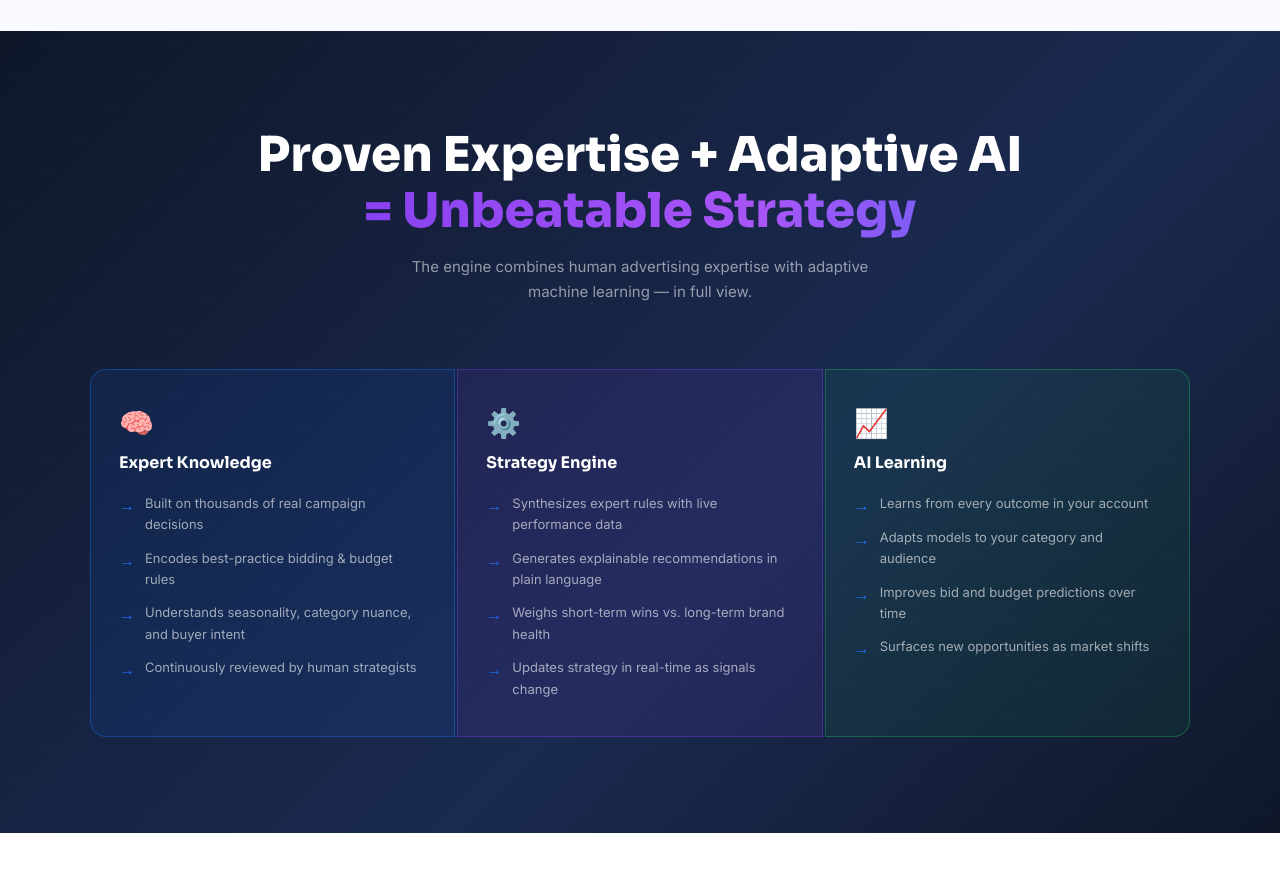
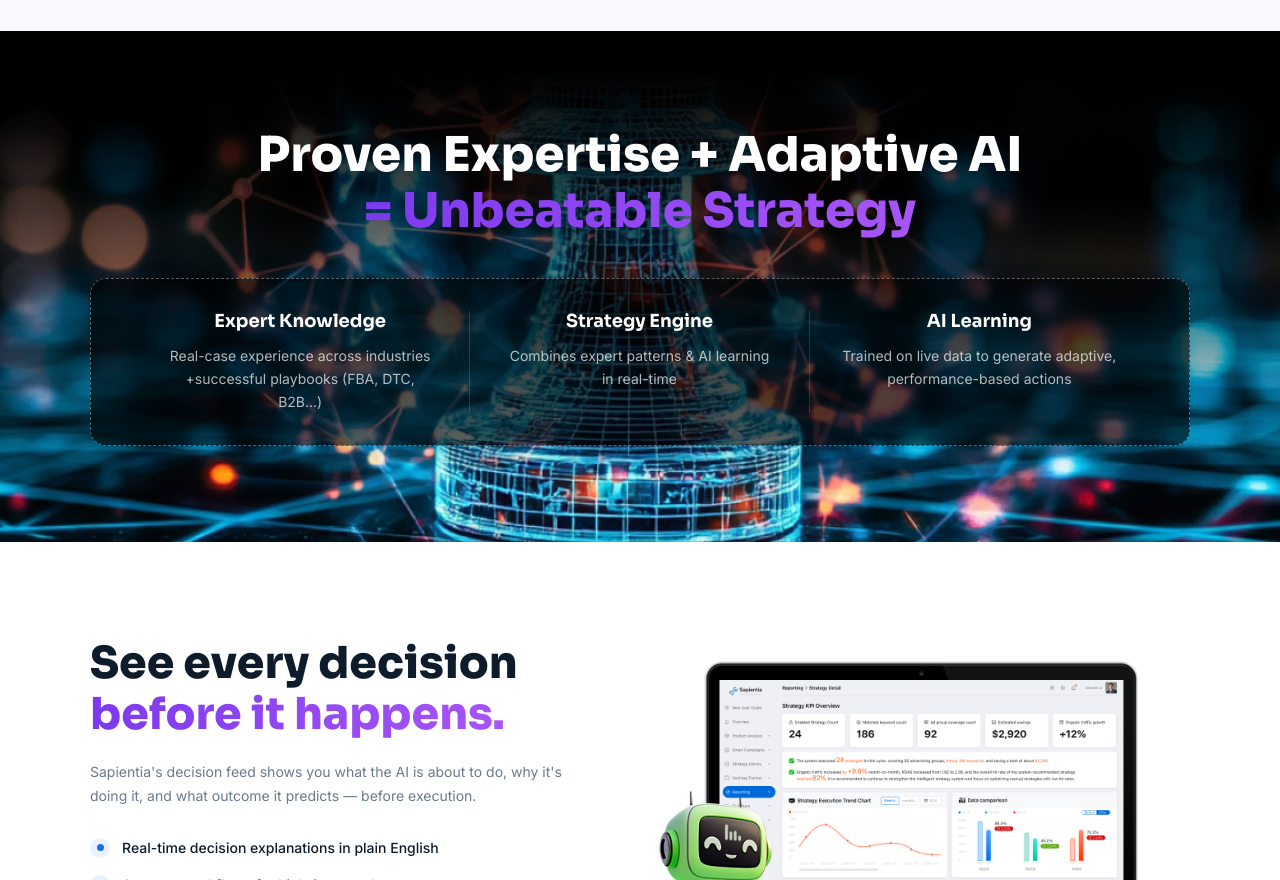
Before and after one commit to panfeeling0805-cloud/dtc-index, a React (Vite) app in the folder frontend/: page /features/whitebox-ai in a window 1280 px wide. Shown: the part 1920-2800 px from the top of the page. Built offline with nearby package versions, Linux system fonts and the light colour scheme.

Commit message:
UI更新: WhiteBoxAI页面重设计 + AboutUs页面背景图替换 (2026-05-10 20:41)

```diff
--- a/frontend/src/pages/AboutUs.tsx
+++ b/frontend/src/pages/AboutUs.tsx
@@ -23,7 +23,9 @@ export default function AboutUs() {
       <section
         style={{
           ...sectionBase,
-          background: 'linear-gradient(135deg, #e8f0fe 0%, #f0f5ff 100%)',
+          backgroundImage: "url('/assets/path_1.png')",
+          backgroundSize: 'cover',
+          backgroundPosition: 'center',
           textAlign: 'center',
         }}
       >
@@ -61,42 +63,13 @@ export default function AboutUs() {
             across Amazon, Google, TikTok and Meta.
           </p>
 
-          {/* Robot placeholders */}
-          <div
-            style={{
-              display: 'flex',
-              justifyContent: 'center',
-              gap: 32,
-              flexWrap: 'wrap',
-            }}
-          >
-            {[
-              { bg: '#1b6ef3', label: 'Strategy Bot' },
-              { bg: '#f97316', label: 'Analytics Bot' },
-              { bg: '#22c55e', label: 'Optimize Bot' },
-            ].map(({ bg, label }) => (
-              <div
-                key={label}
-                style={{
-                  width: 120,
-                  height: 140,
-                  background: bg,
-                  borderRadius: 16,
-                  display: 'flex',
-                  flexDirection: 'column',
-                  alignItems: 'center',
-                  justifyContent: 'center',
-                  color: '#fff',
-                  fontWeight: 700,
-                  fontSize: 13,
-                  gap: 8,
-                  boxShadow: '0 4px 20px rgba(0,0,0,0.12)',
-                }}
-              >
-                <span style={{ fontSize: 40 }}>🤖</span>
-                {label}
-              </div>
-            ))}
+          {/* aboutme1 overlay image */}
+          <div style={{ display: 'flex', justifyContent: 'center' }}>
+            <img
+              src="/assets/aboutme1.png"
+              alt=""
+              style={{ maxWidth: '100%', width: 680, objectFit: 'contain', display: 'block' }}
+            />
           </div>
         </div>
       </section>
--- a/frontend/src/pages/features/WhiteBoxAI.tsx
+++ b/frontend/src/pages/features/WhiteBoxAI.tsx
@@ -223,95 +223,65 @@ export default function WhiteBoxAI() {
 
       {/* ── SECTION: Proven Expertise + Adaptive AI ── */}
       <section style={{
-        background: 'linear-gradient(135deg, #0f1729 0%, #1a2a50 60%, #0f1729 100%)',
+        backgroundImage: "url('/assets/Mask group1.png')",
+        backgroundSize: 'cover',
+        backgroundPosition: 'center',
         padding: '96px 48px',
         position: 'relative',
         overflow: 'hidden',
       }}>
-        <div style={{
-          position: 'absolute', inset: 0,
-          backgroundImage: 'radial-gradient(circle, rgba(255,255,255,0.04) 1px, transparent 1px)',
-          backgroundSize: '32px 32px',
-          pointerEvents: 'none',
-        }} />
         <div style={{ maxWidth: 1100, margin: '0 auto', position: 'relative', zIndex: 1 }}>
-          <div style={{ textAlign: 'center', marginBottom: 64 }}>
+          <div style={{ textAlign: 'center', marginBottom: 40 }}>
             <h2 style={{
               fontFamily: "'Sora', sans-serif",
               fontSize: 'clamp(28px, 4vw, 48px)',
               fontWeight: 800, color: 'white',
-              lineHeight: 1.15, marginBottom: 16,
+              lineHeight: 1.15, marginBottom: 0,
             }}>
               Proven Expertise + Adaptive AI<br />
               <span className="gradient-text">= Unbeatable Strategy</span>
             </h2>
-            <p style={{ fontSize: 15, color: 'rgba(255,255,255,0.55)', maxWidth: 500, margin: '0 auto', lineHeight: 1.7, fontFamily: "'Inter', sans-serif" }}>
-              The engine combines human advertising expertise with adaptive machine learning — in full view.
-            </p>
           </div>
 
-          <div style={{ display: 'grid', gridTemplateColumns: 'repeat(3, 1fr)', gap: 2 }}>
+          {/* Simplified 3-column card */}
+          <div style={{
+            background: 'rgba(0,0,0,0.6)',
+            border: '1px dashed rgba(255,255,255,0.35)',
+            borderRadius: 16,
+            padding: '32px 40px',
+            display: 'grid',
+            gridTemplateColumns: 'repeat(3, 1fr)',
+            gap: 0,
+          }}>
             {[
               {
                 label: 'Expert Knowledge',
-                icon: '🧠',
-                points: [
-                  'Built on thousands of real campaign decisions',
-                  'Encodes best-practice bidding & budget rules',
-                  'Understands seasonality, category nuance, and buyer intent',
-                  'Continuously reviewed by human strategists',
-                ],
-                border: 'rgba(27,110,243,0.4)',
-                bg: 'rgba(27,110,243,0.1)',
+                desc: 'Real-case experience across industries +successful playbooks (FBA, DTC, B2B...)',
               },
               {
                 label: 'Strategy Engine',
-                icon: '⚙️',
-                points: [
-                  'Synthesizes expert rules with live performance data',
-                  'Generates explainable recommendations in plain language',
-                  'Weighs short-term wins vs. long-term brand health',
-                  'Updates strategy in real-time as signals change',
-                ],
-                border: 'rgba(124,58,237,0.4)',
-                bg: 'rgba(124,58,237,0.1)',
-                highlight: true,
+                desc: 'Combines expert patterns & AI learning in real-time',
               },
               {
                 label: 'AI Learning',
-                icon: '📈',
-                points: [
-                  'Learns from every outcome in your account',
-                  'Adapts models to your category and audience',
-                  'Improves bid and budget predictions over time',
-                  'Surfaces new opportunities as market shifts',
-                ],
-                border: 'rgba(34,197,94,0.35)',
-                bg: 'rgba(34,197,94,0.08)',
+                desc: 'Trained on live data to generate adaptive, performance-based actions',
               },
             ].map((col, i) => (
               <div key={col.label} style={{
-                background: col.bg,
-                border: `1px solid ${col.border}`,
-                borderRadius: i === 0 ? '16px 0 0 16px' : i === 2 ? '0 16px 16px 0' : '0',
-                padding: '36px 28px',
+                borderRight: i < 2 ? '1px solid rgba(255,255,255,0.15)' : 'none',
+                padding: '0 32px',
+                textAlign: 'center',
               }}>
-                <div style={{ fontSize: 28, marginBottom: 14 }}>{col.icon}</div>
                 <h3 style={{
                   fontFamily: "'Sora', sans-serif",
-                  fontSize: 16, fontWeight: 700,
-                  color: 'white', marginBottom: 20,
+                  fontSize: 18, fontWeight: 700,
+                  color: 'white', marginBottom: 12,
                 }}>
                   {col.label}
                 </h3>
-                <ul style={{ listStyle: 'none', padding: 0, margin: 0, display: 'flex', flexDirection: 'column', gap: 12 }}>
-                  {col.points.map(pt => (
-                    <li key={pt} style={{ display: 'flex', alignItems: 'flex-start', gap: 10 }}>
-                      <span style={{ color: '#1B6EF3', fontWeight: 700, flexShrink: 0, marginTop: 2 }}>→</span>
-                      <span style={{ fontSize: 13, color: 'rgba(255,255,255,0.6)', lineHeight: 1.65, fontFamily: "'Inter', sans-serif" }}>{pt}</span>
-                    </li>
-                  ))}
-                </ul>
+                <p style={{ fontSize: 14, color: 'rgba(255,255,255,0.7)', lineHeight: 1.65, fontFamily: "'Inter', sans-serif", margin: 0 }}>
+                  {col.desc}
+                </p>
               </div>
             ))}
           </div>
@@ -358,78 +328,13 @@ export default function WhiteBoxAI() {
             </ul>
           </div>
 
-          {/* Right — dashboard mockup */}
-          <div style={{
-            background: 'white',
-            borderRadius: 20,
-            boxShadow: '0 8px 48px rgba(27,110,243,0.13)',
-            border: '1px solid #e4eeff',
-            overflow: 'hidden',
-          }}>
-            {/* Window chrome */}
-            <div style={{
-              background: '#f4f7fb',
-              padding: '12px 16px',
-              borderBottom: '1px solid #e4eeff',
-              display: 'flex', alignItems: 'center', gap: 6,
-            }}>
-              <span style={{ width: 10, height: 10, borderRadius: '50%', background: '#ef4444', display: 'inline-block' }} />
-              <span style={{ width: 10, height: 10, borderRadius: '50%', background: '#f59e0b', display: 'inline-block' }} />
-              <span style={{ width: 10, height: 10, borderRadius: '50%', background: '#22c55e', display: 'inline-block' }} />
-              <span style={{ fontFamily: "'Sora', sans-serif", fontSize: 12, fontWeight: 700, color: '#6B7A8D', marginLeft: 10 }}>Strategy Decision Feed</span>
-            </div>
-
-            <div style={{ padding: '20px', display: 'flex', flexDirection: 'column', gap: 12 }}>
-              {/* Pending action */}
-              <div style={{ background: '#fff7ed', borderRadius: 14, padding: '16px 18px', border: '1px solid #fed7aa' }}>
-                <div style={{ display: 'flex', alignItems: 'center', justifyContent: 'space-between', marginBottom: 8 }}>
-                  <span style={{ fontSize: 11, fontWeight: 700, color: '#f97316', fontFamily: "'Sora', sans-serif" }}>⏳ PENDING APPROVAL</span>
-                  <span style={{ fontSize: 10, color: '#6B7A8D' }}>2 min ago</span>
-                </div>
-                <p style={{ fontSize: 13, color: '#0D1B2A', fontWeight: 500, marginBottom: 8, lineHeight: 1.5 }}>
-                  Increase bid for <strong>"running shoes womens"</strong> from $1.20 → $1.55
-                </p>
-                <p style={{ fontSize: 12, color: '#6B7A8D', marginBottom: 12, lineHeight: 1.5 }}>
-                  Reason: CTR 4.2% (avg 1.8%), ROAS 6.1x over 14 days. Predicted rank improvement: #7 → #3.
-                </p>
-                <div style={{ display: 'flex', gap: 8 }}>
-                  <button style={{ flex: 1, background: '#1B6EF3', color: 'white', border: 'none', borderRadius: 8, padding: '8px', fontSize: 12, fontWeight: 700, cursor: 'pointer', fontFamily: "'Sora', sans-serif" }}>Approve</button>
-                  <button style={{ flex: 1, background: 'white', color: '#6B7A8D', border: '1px solid #e4eeff', borderRadius: 8, padding: '8px', fontSize: 12, fontWeight: 600, cursor: 'pointer', fontFamily: "'Sora', sans-serif" }}>Decline</button>
-                </div>
-              </div>
-
-              {/* Approved action */}
-              <div style={{ background: '#f0fdf4', borderRadius: 14, padding: '16px 18px', border: '1px solid #bbf7d0' }}>
-                <div style={{ display: 'flex', alignItems: 'center', justifyContent: 'space-between', marginBottom: 8 }}>
-                  <span style={{ fontSize: 11, fontWeight: 700, color: '#16a34a', fontFamily: "'Sora', sans-serif" }}>✓ EXECUTED</span>
-                  <span style={{ fontSize: 10, color: '#6B7A8D' }}>18 min ago</span>
-                </div>
-                <p style={{ fontSize: 13, color: '#0D1B2A', fontWeight: 500, marginBottom: 6, lineHeight: 1.5 }}>
-                  Paused keyword <strong>"cheap bluetooth headphones"</strong>
-                </p>
-                <div style={{ display: 'flex', gap: 8 }}>
-                  <div style={{ background: 'white', borderRadius: 7, padding: '5px 10px', fontSize: 11, color: '#16a34a', fontWeight: 700 }}>ACOS was 94%</div>
-                  <div style={{ background: 'white', borderRadius: 7, padding: '5px 10px', fontSize: 11, color: '#1B6EF3', fontWeight: 700 }}>$48 saved</div>
-                </div>
-              </div>
-
-              {/* Info card */}
-              <div style={{ background: '#EAF1FF', borderRadius: 14, padding: '16px 18px' }}>
-                <div style={{ fontSize: 11, fontWeight: 700, color: '#1B6EF3', marginBottom: 8, fontFamily: "'Sora', sans-serif" }}>✦ AI INSIGHT</div>
-                <p style={{ fontSize: 13, color: '#0D1B2A', lineHeight: 1.6, margin: 0 }}>
-                  Strategy is operating within your ROAS floor of 4.0x. 3 opportunities queued for tomorrow's review window.
-                </p>
-              </div>
-
-              {/* Rule indicator */}
-              <div style={{ display: 'flex', alignItems: 'center', gap: 10, background: '#f8faff', borderRadius: 12, padding: '12px 16px', border: '1px solid #e4eeff' }}>
-                <span style={{ fontSize: 16 }}>🔒</span>
-                <div>
-                  <div style={{ fontSize: 12, fontWeight: 700, color: '#0D1B2A', marginBottom: 2 }}>Business Rule Active</div>
-                  <div style={{ fontSize: 11, color: '#6B7A8D' }}>Max daily budget cap: $2,500 · Min ROAS: 4.0x</div>
-                </div>
-              </div>
-            </div>
+          {/* Right — dashboard image */}
+          <div style={{ display: 'flex', alignItems: 'center', justifyContent: 'center' }}>
+            <img
+              src="/assets/Group 1948759932 .png"
+              alt=""
+              style={{ width: '100%', objectFit: 'contain', display: 'block' }}
+            />
           </div>
         </div>
       </section>
@@ -441,74 +346,78 @@ export default function WhiteBoxAI() {
         backgroundSize: 'cover',
         backgroundPosition: 'center',
       }}>
-        <div style={{ maxWidth: 1100, margin: '0 auto', display: 'grid', gridTemplateColumns: '1fr 1fr', gap: 72, alignItems: 'center' }}>
+        <div style={{ maxWidth: 1100, margin: '0 auto' }}>
 
-          {/* Left: title + cards */}
-          <div>
+          {/* Centered title */}
+          <div style={{ textAlign: 'center', marginBottom: 64 }}>
             <h2 style={{
               fontFamily: "'Sora', sans-serif",
               fontSize: 'clamp(28px, 4vw, 48px)',
-              fontWeight: 800, color: '#0D1B2A',
-              lineHeight: 1.15, marginBottom: 16,
+              fontWeight: 800,
+              lineHeight: 1.2, marginBottom: 0,
             }}>
-              Smarter, Safer, and{' '}
-              <span className="gradient-text">Scalable Advertising.</span>
+              <span style={{ color: '#1B6EF3' }}>Smarter, Safer,</span><br />
+              <span style={{ color: '#0D1B2A' }}>and </span>
+              <span style={{ color: '#1B6EF3' }}>Scalable</span>
+              <span style={{ color: '#0D1B2A' }}> Advertising.</span>
             </h2>
-            <p style={{ fontSize: 15, color: '#6B7A8D', lineHeight: 1.7, fontFamily: "'Inter', sans-serif", marginBottom: 40 }}>
-              Three problems every other AI ad platform creates. Zero of them with Sapientia.
-            </p>
+          </div>
 
-            <div style={{ display: 'flex', flexDirection: 'column', gap: 20 }}>
+          {/* 3-column icon cards */}
+          <div style={{ display: 'grid', gridTemplateColumns: 'repeat(3, 1fr)', gap: 48, textAlign: 'center' }}>
             {[
               {
-                  solidColor: '#1B6EF3',
+                svg: (
+                  <svg width="32" height="32" viewBox="0 0 32 32" fill="none" xmlns="http://www.w3.org/2000/svg">
+                    <circle cx="14" cy="14" r="8" stroke="white" strokeWidth="2.5" fill="none"/>
+                    <line x1="20" y1="20" x2="28" y2="28" stroke="white" strokeWidth="2.5" strokeLinecap="round"/>
+                  </svg>
+                ),
                 label: 'No Black Box',
-                  desc: 'Every decision, every recommendation, every outcome — visible and explained. You always know why your budget moved.',
+                desc: 'Understand the logic behind every decision',
               },
               {
-                  solidColor: '#ef4444',
+                svg: (
+                  <svg width="32" height="32" viewBox="0 0 32 32" fill="none" xmlns="http://www.w3.org/2000/svg">
+                    <path d="M16 3L4 8v8c0 7 5.5 11.5 12 13 6.5-1.5 12-6 12-13V8L16 3z" stroke="white" strokeWidth="2.5" fill="none" strokeLinejoin="round"/>
+                    <polyline points="11,16 14.5,19.5 21,13" stroke="white" strokeWidth="2.5" strokeLinecap="round" strokeLinejoin="round"/>
+                  </svg>
+                ),
                 label: 'No Autopilot Risk',
-                  desc: 'The AI proposes. You decide. No changes execute without passing your approval rules and business constraints.',
+                desc: 'Approve actions before execution',
               },
               {
-                  solidColor: '#16a34a',
+                svg: (
+                  <svg width="32" height="32" viewBox="0 0 32 32" fill="none" xmlns="http://www.w3.org/2000/svg">
+                    <circle cx="12" cy="10" r="4" stroke="white" strokeWidth="2.5" fill="none"/>
+                    <circle cx="22" cy="10" r="4" stroke="white" strokeWidth="2.5" fill="none"/>
+                    <path d="M4 26c0-4.4 3.6-8 8-8h8c4.4 0 8 3.6 8 8" stroke="white" strokeWidth="2.5" strokeLinecap="round" fill="none"/>
+                  </svg>
+                ),
                 label: 'No Overfitting',
-                  desc: 'Strategies are built on expert logic plus live data — not just historical patterns that break when the market shifts.',
+                desc: 'Models adapt based on your brand and audience',
               },
             ].map(item => (
-                <div key={item.label} style={{
-                  background: 'white',
-                  borderRadius: 16,
-                  border: '1px solid #e4eeff',
-                  padding: '20px 24px',
-                  display: 'flex', alignItems: 'flex-start', gap: 16,
-                  boxShadow: '0 2px 12px rgba(27,110,243,0.05)',
+              <div key={item.label} style={{ display: 'flex', flexDirection: 'column', alignItems: 'center', gap: 16 }}>
+                <div style={{
+                  width: 72, height: 72, borderRadius: 18,
+                  background: '#1B6EF3',
+                  display: 'flex', alignItems: 'center', justifyContent: 'center',
                 }}>
-                  <div style={{
-                    width: 12, height: 12, borderRadius: '50%',
-                    background: item.solidColor,
-                    flexShrink: 0, marginTop: 4,
-                  }} />
-                  <div>
-                    <div style={{ fontFamily: "'Sora', sans-serif", fontSize: 16, fontWeight: 800, color: '#0D1B2A', marginBottom: 6 }}>
+                  {item.svg}
+                </div>
+                <h3 style={{
+                  fontFamily: "'Sora', sans-serif",
+                  fontSize: 18, fontWeight: 700,
+                  color: '#1B6EF3', margin: 0,
+                }}>
                   {item.label}
-                    </div>
-                    <p style={{ fontSize: 14, color: '#6B7A8D', lineHeight: 1.75, fontFamily: "'Inter', sans-serif", margin: 0 }}>
+                </h3>
+                <p style={{ fontSize: 14, color: '#6B7A8D', lineHeight: 1.65, fontFamily: "'Inter', sans-serif", margin: 0 }}>
                   {item.desc}
                 </p>
               </div>
-                </div>
             ))}
-            </div>
-          </div>
-
-          {/* Right: image */}
-          <div style={{ display: 'flex', alignItems: 'center', justifyContent: 'center' }}>
-            <img
-              src="/assets/Group 1948759932 .png"
-              alt=""
-              style={{ width: '100%', objectFit: 'contain', display: 'block' }}
-            />
           </div>
 
         </div>
```
Also changed, not shown: frontend/public/assets/Mask group1.png (added), frontend/public/assets/aboutme1.png (added). Lines whose indentation alone changed are shown as unchanged.
